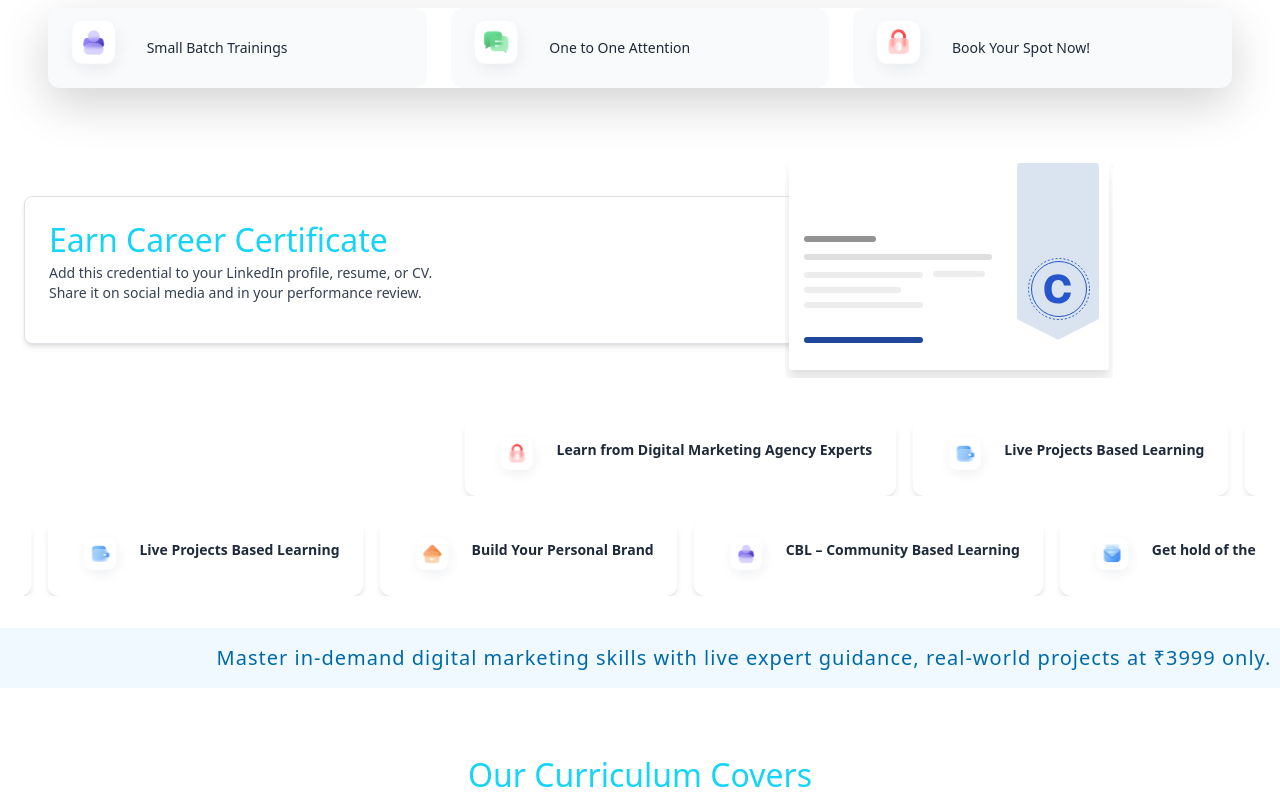
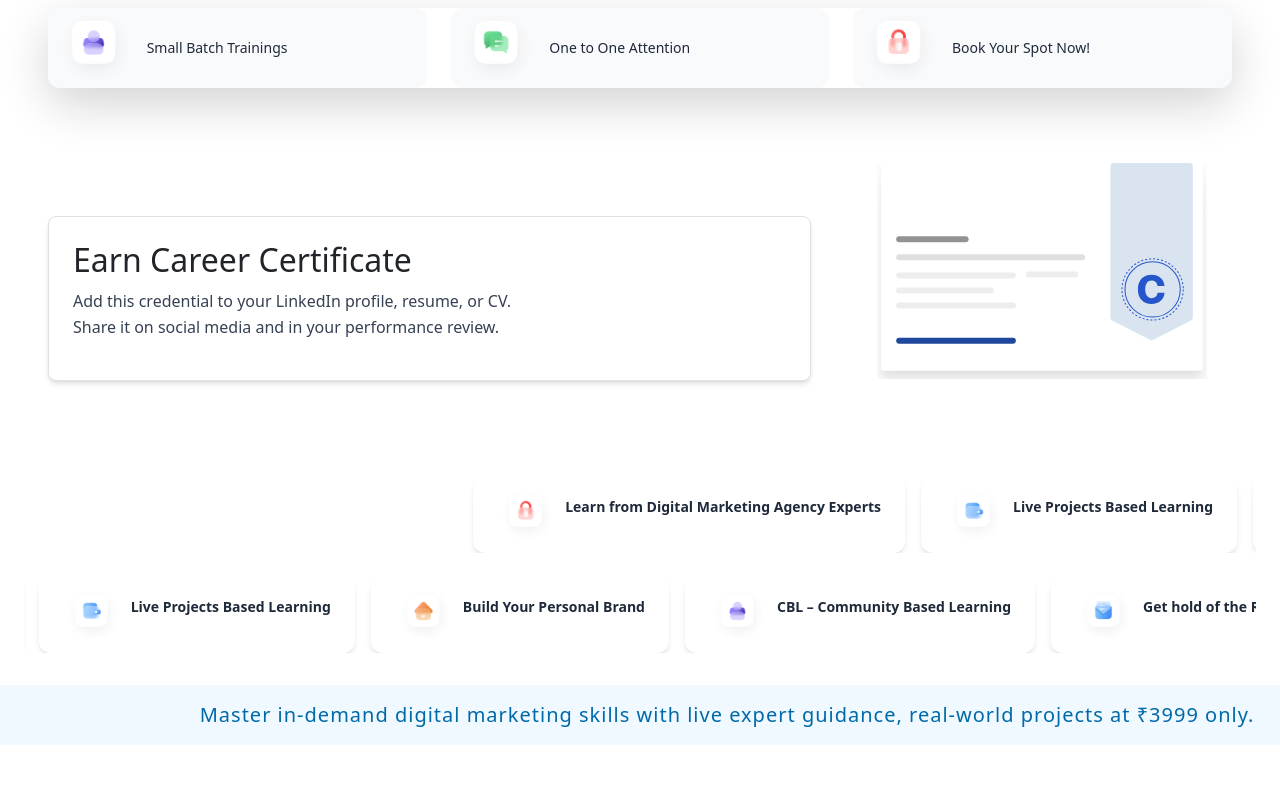
Before and after one commit to rubankumarsankar/Ayati-Course, a React (Vite) app: page / in a window 1280 px wide. Shown: the part 1500-2300 px from the top of the page. Built offline with nearby package versions, Linux system fonts and the light colour scheme; the HTML template or start-up script is replaced by a standard one.

Commit message:
13/may/2025 update

```diff
--- a/src/Pages/CertificateSection.jsx
+++ b/src/Pages/CertificateSection.jsx
@@ -53,22 +53,24 @@ export default function HighlightsSection() {
 
       {/* Certificate Section */}
 
-      <div className="flex flex-col sm:flex-row items-start w-full  sm:items-center">
-        <div className="w-full text-left bg-white absolute border border-blue-200 shadow-md rounded-lg p-6 sm:w-4/5">
-          <h2 className="text-lg font-bold text-sky-600 mb-1" style={{color:"#16d4f6"}}>
+      <div className="w-full flex flex-col-reverse sm:flex-row items-center justify-between gap-6 sm:gap-10 py-10 px-4">
+        {/* Text Content */}
+        <div className="w-full sm:w-2/3 bg-white border border-blue-200 shadow-md rounded-lg p-6">
+          <h2 className="text-lg sm:text-xl md:text-2xl font-bold mb-2 text-sky-500">
             Earn Career Certificate
           </h2>
-          <p className="text-gray-700 text-sm">
+          <p className="text-gray-700 text-sm sm:text-base leading-relaxed">
             Add this credential to your LinkedIn profile, resume, or CV. <br />
             Share it on social media and in your performance review.
           </p>
         </div>
-        {/* Image goes on top on small screens, to the right on larger */}
-        <div className="sm:w-1/3 flex relative justify-center top-10 left-180 mb-4 sm:mb-0">
+
+        {/* Certificate Image */}
+        <div className="w-full sm:w-1/3 flex justify-center">
           <img
             src="/Certificate.svg"
             alt="Certificate Preview"
-            className="max-w-[360px]"
+            className="w-full max-w-[300px] sm:max-w-[360px] object-contain"
           />
         </div>
       </div>
```
